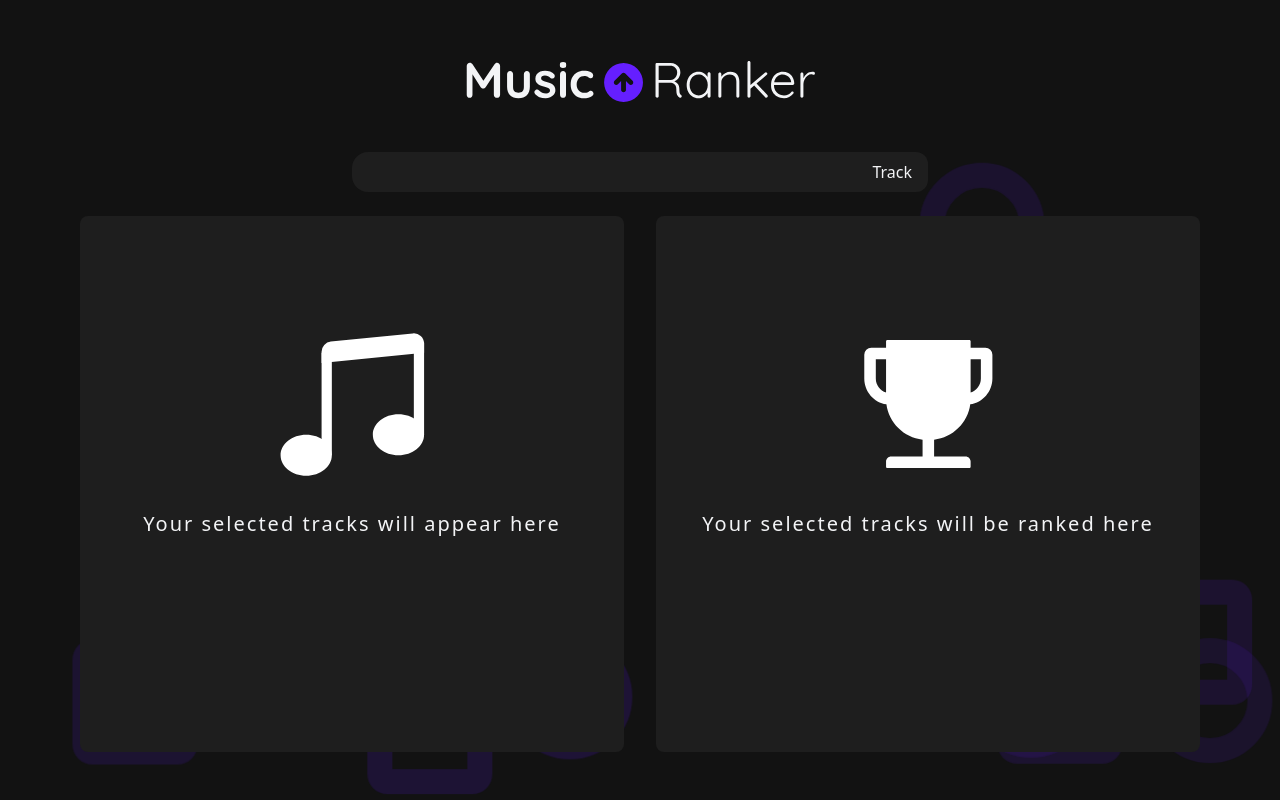
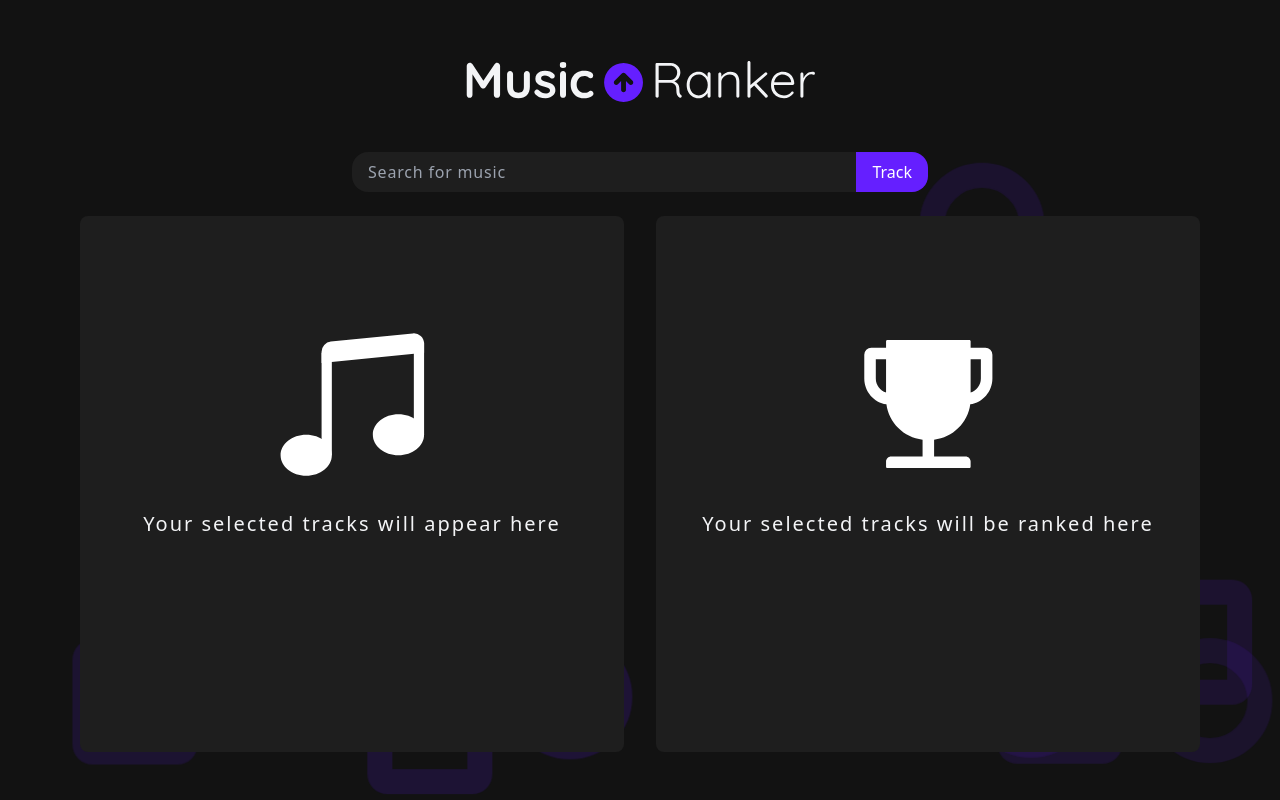
Before and after one commit to ivanvb/music-ranker, a React (Create React App) app: page / in a window 1280 px wide. Built offline with nearby package versions, Linux system fonts and the light colour scheme.

Commit message:
fix: improve focus styles and tab navigation within page

```diff
--- a/src/components/SearchBar.js
+++ b/src/components/SearchBar.js
@@ -52,19 +52,18 @@ const SearchBar = ({ className = '' }) => {
     });
 
     const containerClassnames = classnames(
-        'w-full md:w-144 flex flex-col items-center mx-auto rounded-x relative'
+        'w-full md:w-144 flex flex-col items-center mx-auto rounded-x relative rounded-2xl search-container',
+        'focus-within:ring focus-within:ring-primary-dark-500'
     );
 
     const inputClassnames = classnames(
-        'w-full md:w-144 bg-base-fg text-gray-100 rounded-2xl py-1 md:py-2 px-4 md:px-4 tracking-wider rounded-r-none',
-        'focus:outline-none focus:ring focus:ring-primary focus:ring-opacity-70',
-        results.length && showResults ? 'rounded-b-none' : '',
+        'w-full md:w-144 bg-base-fg text-gray-100 rounded-2xl py-1 md:py-2 px-4 md:px-4 tracking-wider rounded-r-none z-50',
+        'focus:outline-none',
         className
     );
 
     const toggleButtonClassname = classnames(
-        'bg-base-fg rounded-xl px-4 rounded-l-none',
-        results.length && showResults ? 'rounded-b-none' : ''
+        'bg-primary text-white rounded-2xl px-4 rounded-l-none z-50'
     );
 
     async function searchAlbumTracks(id) {
@@ -87,6 +86,7 @@ const SearchBar = ({ className = '' }) => {
                 <input
                     className={inputClassnames}
                     value={search}
+                    placeholder={`Search for music`}
                     onChange={(e) => setSearch(e.target.value)}
                 />
                 <button
@@ -97,11 +97,11 @@ const SearchBar = ({ className = '' }) => {
                 </button>
                 {results.length > 0 && showResults && (
                     <div
-                        className={`absolute z-20 top-full h-96 bg-base-fg rounded-b-xl border-t border-black overflow-y-auto overflow-x-hidden divide-y-2 divide-black w-full custom-scrollbar`}
+                        className={`results ring ring-primary-dark-500 absolute z-20 top-full h-96 bg-base-fg rounded-b-xl border-t border-black overflow-y-auto overflow-x-hidden divide-y-2 divide-black w-full custom-scrollbar`}
                     >
                         {results.map((result, i) => {
                             const optionClassname = classnames(
-                                'w-full relative overflow-hidden flex items-end overlfow-hidden focus:outline-none focus:bg-primary-dark',
+                                'w-full relative overflow-hidden flex items-end overlfow-hidden focus:outline-none focus:bg-primary-dark-900',
                                 i === 0 ? 'pb-2 h-22' : 'py-2 h-24',
                                 { 'bg-purple-700': utils.hasTrackBeenAdded(result) }
                             );
--- a/src/css/tailwind/index.css
+++ b/src/css/tailwind/index.css
@@ -9,3 +9,13 @@ body {
 .custom-scrollbar {
     @apply scrollbar-thin scrollbar-thumb-primary scrollbar-track-purple-300 scrollbar-thumb-rounded-full scrollbar-track-rounded-full;
 }
+
+.search-container:focus-within,
+.search-container:focus-within input,
+.search-container:focus-within button {
+    @apply rounded-b-none;
+}
+
+.search-container:not(:focus-within) .results {
+    display: none;
+}
--- a/tailwind.config.js
+++ b/tailwind.config.js
@@ -5,8 +5,10 @@ module.exports = {
             colors: {
                 'base-bg': '#121212',
                 'base-fg': '#1E1E1E',
+                'base-action': '#141414',
                 primary: '#651FFF',
-                'primary-dark': '#262035',
+                'primary-dark-500': '#4C1DB8',
+                'primary-dark-900': '#262035',
             },
             spacing: {
                 22: '5.5rem',
```
